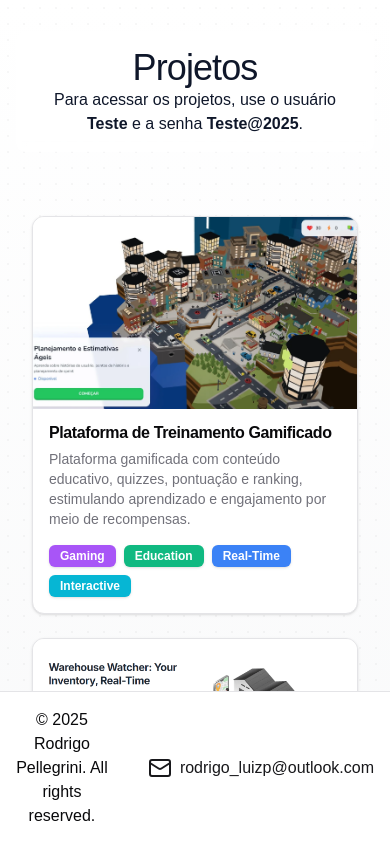
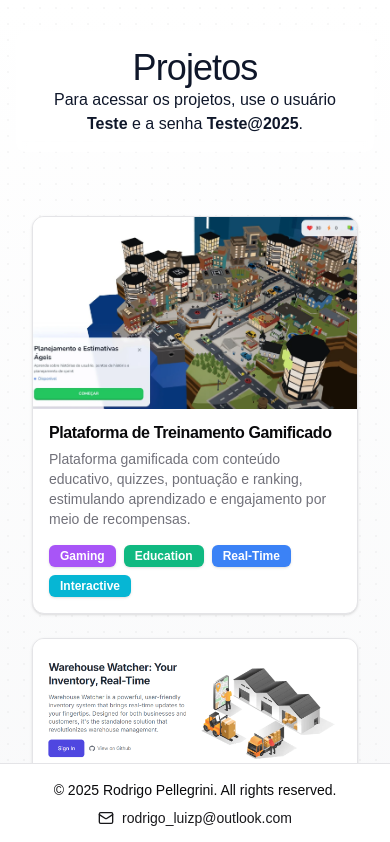
Before and after one commit to Patolord/showcase, a Next.js app: page / in a window 390 px wide. Shown: the top 842 px of the page. Built offline with nearby package versions, Linux system fonts and the light colour scheme.

Commit message:
Refactor Footer component for improved layout and styling; enhance email link accessibility

```diff
--- a/src/components/footer.tsx
+++ b/src/components/footer.tsx
@@ -3,17 +3,18 @@ import { MailIcon } from "lucide-react";
 export default function Footer() {
   return (
     <footer className="bg-background border-t mt-auto sticky bottom-0">
-      <div className="container mx-auto px-4 py-4 text-center flex items-center justify-between gap-10 ">
-        <p>
+      <div className="container mx-auto px-4 py-4 text-center flex flex-col sm:flex-row items-center justify-between gap-2 sm:gap-10">
+        <p className="text-sm sm:text-base">
           &copy; {new Date().getFullYear()} Rodrigo Pellegrini. All rights
           reserved.
         </p>
-        <p className="">
+        <p className="text-sm sm:text-base">
           <a
             href="mailto:rodrigo_luizp@outlook.com"
             className="text-primary hover:underline flex items-center gap-2"
           >
-            <MailIcon /> rodrigo_luizp@outlook.com
+            <MailIcon className="h-4 w-4 sm:h-5 sm:w-5" />
+            rodrigo_luizp@outlook.com
           </a>
         </p>
       </div>
```
